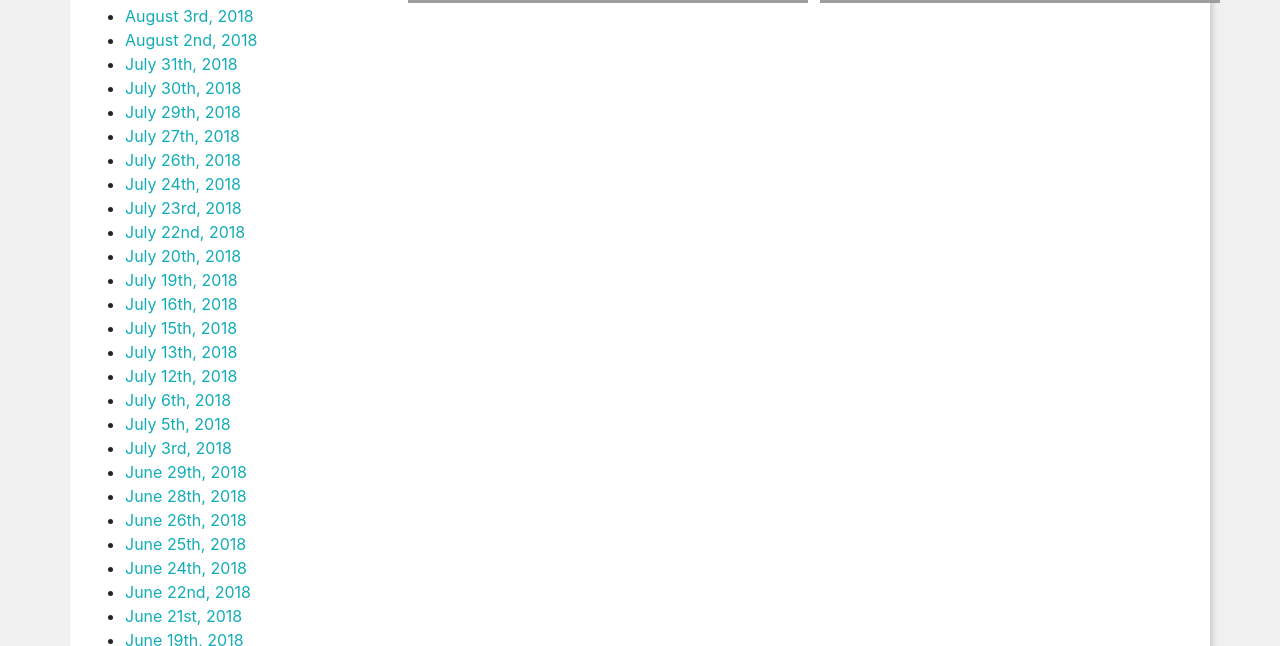
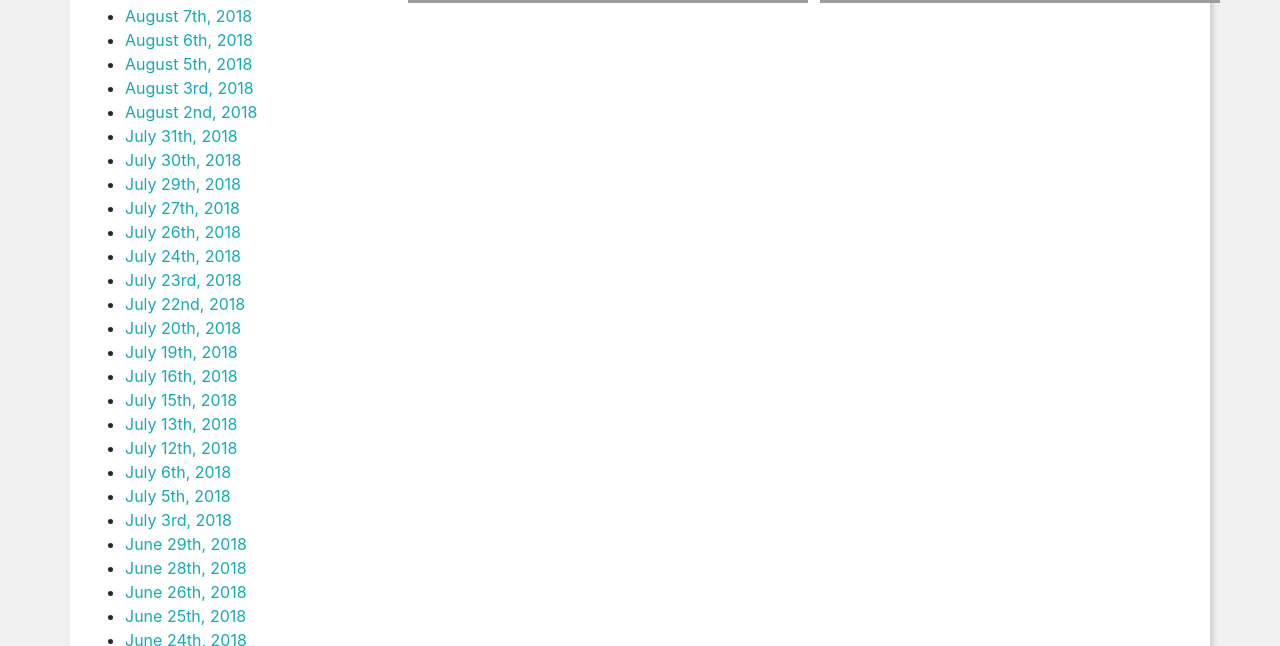
Before and after one commit to DeviCatOutlet/devicatoutlet.github.io, a Jekyll site: the page built from gratitudeboard.md, in a window 1280 px wide and 900 px high, scrolled down 1328 px, cut to the strip 254-900 px from the top of the window. Built offline with Jekyll 4.4.1, drawn with Linux system fonts in a browser that asks for light colours; nearby versions of some CDN libraries; our own code applies the rules of GitHub Pages for plain Markdown files.

Commit message:
Import gratitude board

```diff
--- a/gratitudeboard.md
+++ b/gratitudeboard.md
@@ -16,6 +16,9 @@
 
 ## Twitch Gratitude Board
 
+* [August 7th, 2018](https://twitter.com/DeviCatOutlet/status/1026642953136164866)
+* [August 6th, 2018](https://twitter.com/DeviCatOutlet/status/1026277461967941632)
+* [August 5th, 2018](https://twitter.com/DeviCatOutlet/status/1025917035405082624)
 * [August 3rd, 2018](https://twitter.com/DeviCatOutlet/status/1025189971114766336)
 * [August 2nd, 2018](https://twitter.com/DeviCatOutlet/status/1024827329997099008)
 * [July 31th, 2018](https://twitter.com/DeviCatOutlet/status/1024108963917451265)
```
